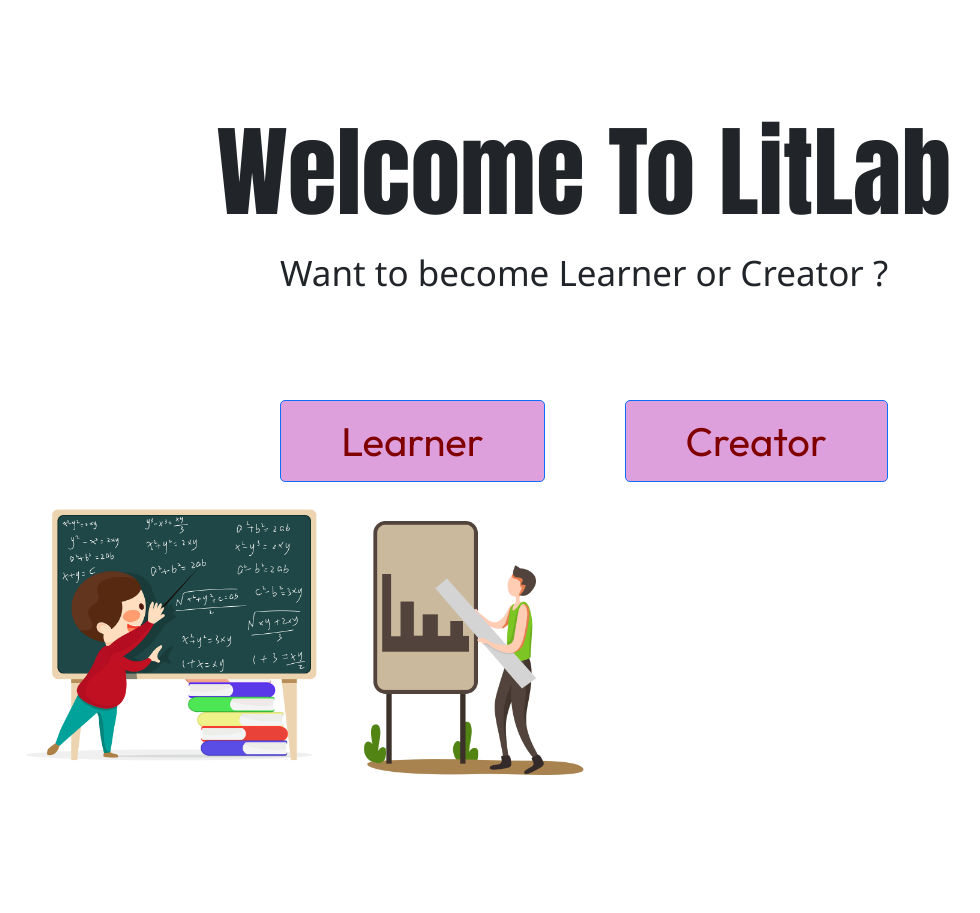
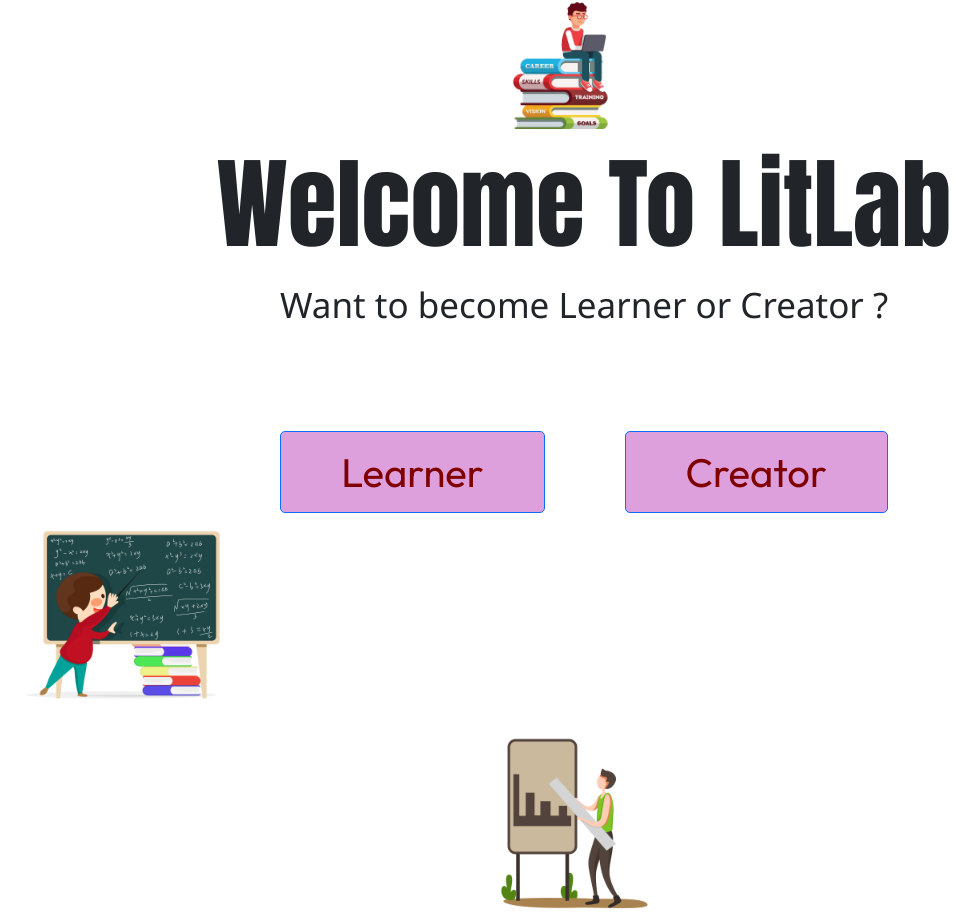
Before and after one commit to mnosov622/LitLab_project, a React (Create React App) app in the folder frontend/: page /signup in a window 1280 px wide. Shown: the part 253-1166 px from the top of the page, without its empty margins (56-1036 px from the left). Before the commit the page ends 1035 px from the top, so only its background shows below. Built offline with nearby package versions, Linux system fonts and the light colour scheme.

Commit message:
Main getting all data

```diff
--- a/frontend/src/pages/Signup/Signup.jsx
+++ b/frontend/src/pages/Signup/Signup.jsx
@@ -7,6 +7,7 @@ import Col from 'react-bootstrap/Col';
 import img1 from "../../assets/signup-page-img1.png";
 import img2 from "../../assets/signup-page-img2.png";
 import img3 from "../../assets/signup-page-img3.png";
+import img4 from "../../assets/signup-page-img4.png";
 import { Link } from "react-router-dom";
 import styles from "./styles-signup.scss"
 
@@ -16,7 +17,9 @@ const Signup = () => {
 
       <div>
         <img className="img3" src={img3} alt="No Img3" style={{ width: '200px', }}/>
+        <img className="img4" src={img4} alt="No Img4" style={{ width: '200px', }}/>
       </div>
+
       <div className="font">Welcome To LitLab</div>
       <div className="lcfont" >Want to become Learner or Creator ?</div>
           <div className="center">
--- a/frontend/src/pages/Signup/styles-signup.scss
+++ b/frontend/src/pages/Signup/styles-signup.scss
@@ -3,7 +3,7 @@
     font-family: Impact, Haettenschweiler, 'Arial Narrow Bold', sans-serif;
     font-weight: 200;
     text-align: center;
-    padding-top: 100px;
+
 }
 
 .lcfont{
@@ -16,7 +16,7 @@
 
 .center {
     text-align: center;
-    margin-top: 50px;
+    margin-top: 40px;
 }
 
 .btn1 {
@@ -39,10 +39,24 @@
     cursor: pointer;
 }
 
+.img1 {
+    width: 100%;
+    padding-right: 100px;
+    margin-right: 330px;
+}
+
 .img2 {
-    text-align:right;
-    justify-content: right;
-    align-items: right;
-    margin: auto;
     width: 100%;
+    padding-left: 100px;
+    margin-left: 350px;
 }
+
+.img3 {
+    width: 100%;
+    margin-right: 400px;
+}
+
+.img4 {
+    width: 100%;
+    margin-left: 450px;
+}
```
Also changed, not shown: frontend/src/assets/signup-page-img4.png (added).
